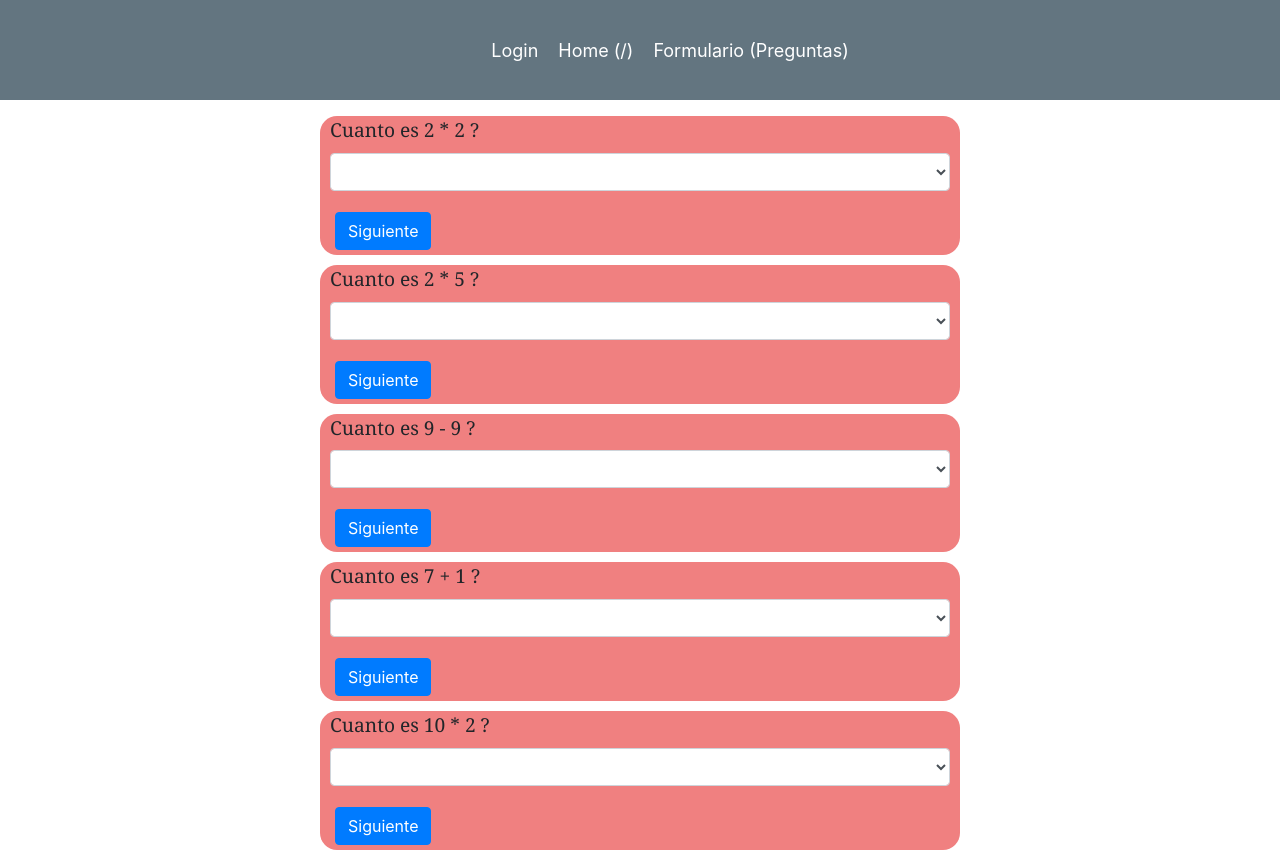
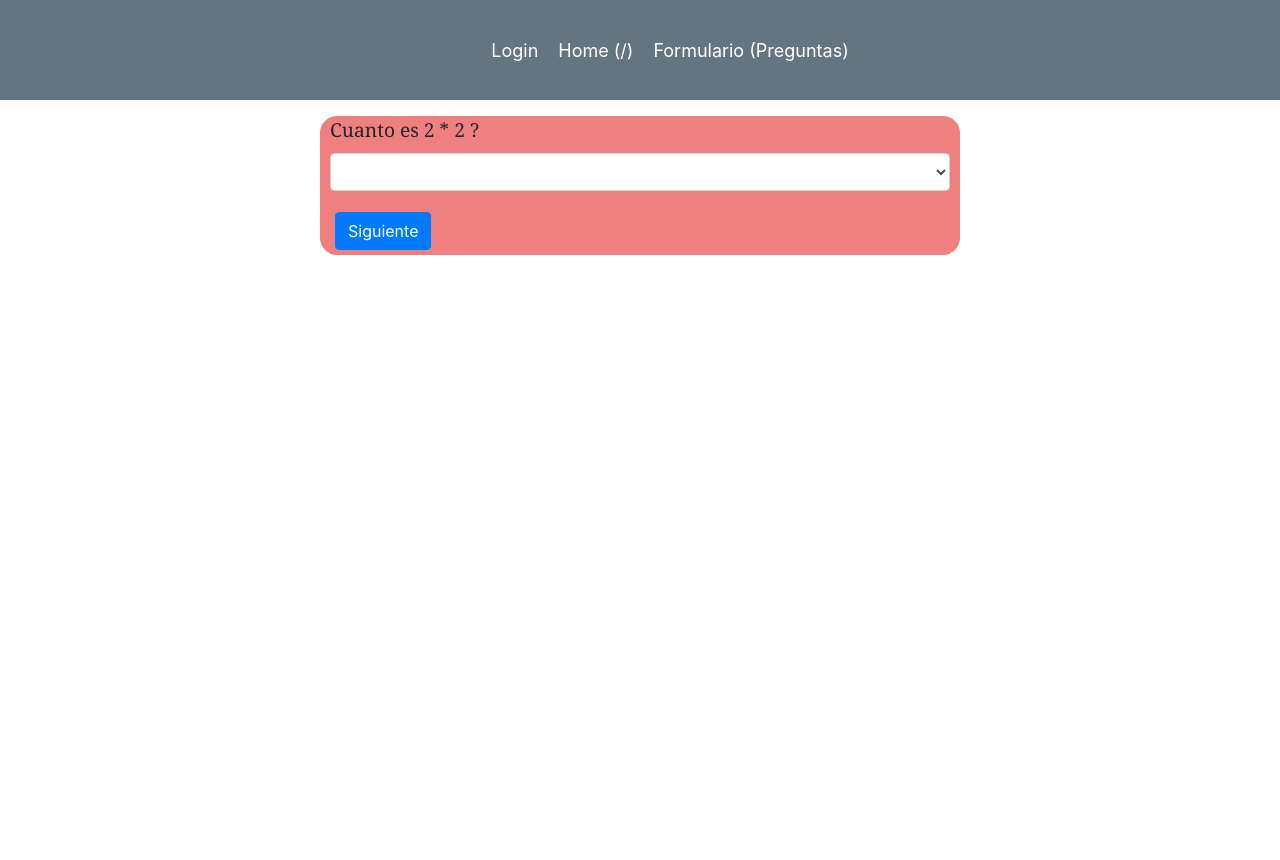
Before and after one commit to emmanuel201290/ExamenFinal, a React (Create React App) app: page /Formulario in a window 1280 px wide. After the commit the page ends 800 px from the top, so only its background shows below. Built offline with nearby package versions, Linux system fonts and the light colour scheme.

Commit message:
Se agrego el componente 8

```diff
--- a/src/Container/index.js
+++ b/src/Container/index.js
@@ -10,50 +10,63 @@ const Principal = styled.div`
   border-radius: 17px 17px 17px 17px;
 `;
 
-export default ({ titulo, contenido, indice }) => {
-  const [isSelected, setSelected] = useState();
-  const [isEmpty, setEmpty] = useState(false);
+export default ({ titulo, contenido, nextCount }) => {
+  const [isEmpty, setEmpty] = useState();
+  const [isIndice, setIndice] = useState(1);
 
   const handleSelected = e => {
-    setSelected(e.target.value);
+    setEmpty(e.target.value);
   };
 
   const validEmpty = () => {
-    setEmpty(isSelected);
+    if (isEmpty || isEmpty === false) {
+      if (isIndice < 5) {
+        setIndice(isIndice + 1);
+        nextCount(isIndice);
+      }
+    }
   };
 
   return (
     <Principal>
       <div className="contenedor">
         <Formik
-          initialValues={{ username: "", password: "" }}
+          initialValues={{ opcionText: "" }}
           onSubmit={validEmpty}
           className="form-style"
         >
-          {({ values, handleChange, handleSubmit, errors }) => (
+          {({ values, handleChange, handleSubmit }) => (
             <Form onSubmit={handleSubmit} className="style-Form">
               <FormGroup>
-                <Label htmlFor="username" className="style-Label">
+                <Label htmlFor="titulo" className="style-Label">
                   {titulo}
                 </Label>
                 <Input
-                  id="username"
+                  id={1}
                   type="select"
-                  name="username"
-                  value={values.username}
+                  name="opcionText"
+                  value={values.opcionText}
                   onChange={handleChange}
                   onClick={handleSelected}
                 >
-                  {contenido.opciones.map(item => (
+                  {contenido.map(item => (
                     <option value={item.esVerdadera} selected="selected">
                       {item.nombreOpcion}
                     </option>
                   ))}
                 </Input>
               </FormGroup>
-              <Button color="primary" className="btn-style">
-                Siguiente
-              </Button>
+
+              {isIndice <= 4 ? (
+                <Button color="primary" className="btn-style">
+                  Siguiente
+                </Button>
+              ) : (
+                <Button color="primary" className="btn-style">
+                  Finalizar
+                </Button>
+              )}
+
               {isEmpty === "" ? (
                 <Label style={{ color: "red" }}>
                   <h5>{"Seleccione un valor"}</h5>
--- /dev/null
+++ b/src/Container/showNextComponent.js
@@ -0,0 +1,16 @@
+import React from "react";
+import Container from "../Container/index";
+
+export default ({ isCount, contenido, nextCount }) => {
+  return (
+    <div>
+      {
+        <Container
+          titulo={contenido[isCount].pregunta}
+          contenido={contenido[isCount].opciones}
+          nextCount={nextCount}
+        />
+      }
+    </div>
+  );
+};
--- a/src/Formulario/index.js
+++ b/src/Formulario/index.js
@@ -1,10 +1,18 @@
-import React from "react";
-import { Button, Form, FormGroup, Label, Input, FormText } from "reactstrap";
+import React, { useState } from "react";
 import { Wrapper } from "../Login/styles";
-import Container from "../Container/index";
+import ShowNextComponent from "../Container/showNextComponent";
 
 export default () => {
-  const contenido = {
+  const [isCount, setCount] = useState(0);
+
+  const nextCount = indice => {
+    setCount(indice);
+  };
+
+  const contenido = [
+    {
+      pregunta: "Cuanto es 2 * 2 ?",
+      id: 0,
       opciones: [
         {
           nombreOpcion: "",
@@ -19,9 +27,10 @@ export default () => {
           esVerdadera: false
         }
       ]
-  };
-
-  const contenido2 = {
+    },
+    {
+      pregunta: "Cuanto es 2 * 5 ?",
+      id: 1,
       opciones: [
         {
           nombreOpcion: "",
@@ -36,9 +45,10 @@ export default () => {
           esVerdadera: true
         }
       ]
-  };
-
-  const contenido3 = {
+    },
+    {
+      pregunta: "Cuanto es 9 - 9 ?",
+      id: 2,
       opciones: [
         {
           nombreOpcion: "",
@@ -53,9 +63,10 @@ export default () => {
           esVerdadera: true
         }
       ]
-  };
-
-  const contenido4 = {
+    },
+    {
+      pregunta: "Cuanto es 7 + 1 ?",
+      id: 3,
       opciones: [
         {
           nombreOpcion: "",
@@ -70,16 +81,17 @@ export default () => {
           esVerdadera: false
         }
       ]
-  };
-
-  const contenido5 = {
+    },
+    {
+      pregunta: "Cuanto es 18 * 2 ?",
+      id: 4,
       opciones: [
         {
           nombreOpcion: "",
           esVerdadera: null
         },
         {
-        nombreOpcion: "18",
+          nombreOpcion: "10",
           esVerdadera: false
         },
         {
@@ -87,33 +99,15 @@ export default () => {
           esVerdadera: true
         }
       ]
-  };
+    }
+  ];
+
   return (
     <Wrapper>
-      <Container
-        titulo={"Cuanto es 2 * 2 ?"}
+      <ShowNextComponent
         contenido={contenido}
-        indice={1}
-      />
-      <Container
-        titulo={"Cuanto es 2 * 5 ?"}
-        contenido={contenido2}
-        indice={2}
-      />
-      <Container
-        titulo={"Cuanto es 9 - 9 ?"}
-        contenido={contenido3}
-        indice={3}
-      />
-      <Container
-        titulo={"Cuanto es 7 + 1 ?"}
-        contenido={contenido4}
-        indice={4}
-      />
-      <Container
-        titulo={"Cuanto es 10 * 2 ?"}
-        contenido={contenido5}
-        indice={5}
+        nextCount={nextCount}
+        isCount={isCount}
       />
     </Wrapper>
   );
```
Lines whose indentation alone changed are shown as unchanged.
